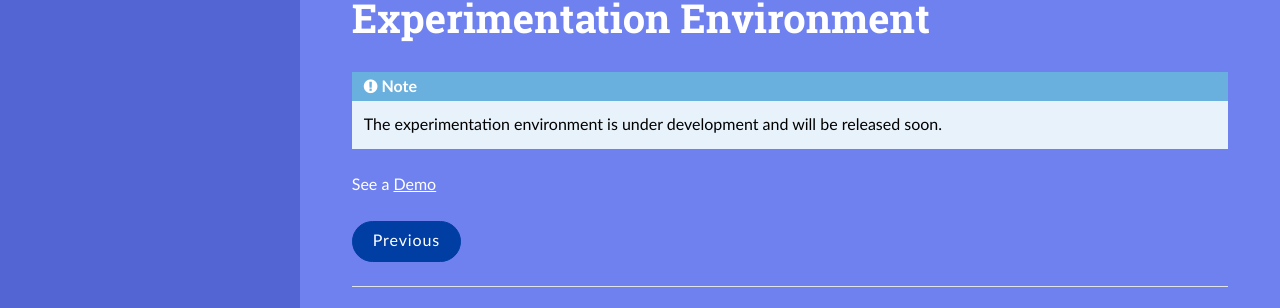
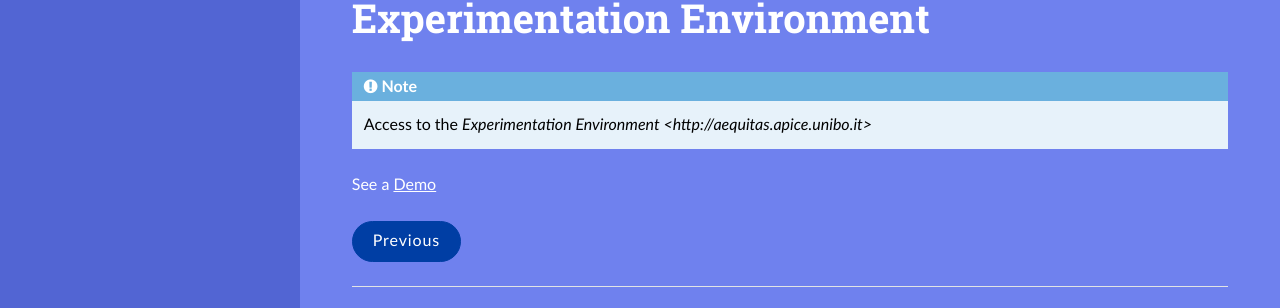
Before and after one commit to aequitas-aod/aequitas-home, a Sphinx documentation site: the page built from docs/source/fair-by-design.rst, in a window 1280 px wide and 1376 px high. Shown: the part 979-1287 px from the top of the window. Built offline with Sphinx 7.4.7 and the Read the Docs theme 3.1.0, drawn with Linux system fonts in a browser that asks for light colours.

Commit message:
rc: experimenter released

```diff
--- a/docs/source/fair-by-design.rst
+++ b/docs/source/fair-by-design.rst
@@ -37,6 +37,6 @@ Experimentation Environment
 
 .. note::
 
-    The experimentation environment is under development and will be released soon.
+    Access to the `Experimentation Environment <http://aequitas.apice.unibo.it>`
 
 See a `Demo <https://apice.unibo.it/xwiki/bin/download/Aequitas/Deliverables/Aequitas%20-%20Experimentation%20Env%20-%20DEMO.mp4?rev=1.1>`_
```
